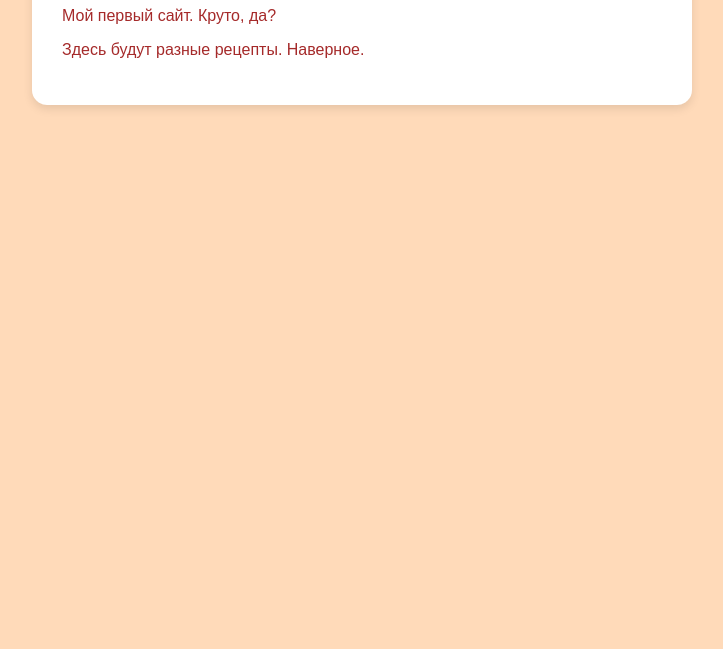
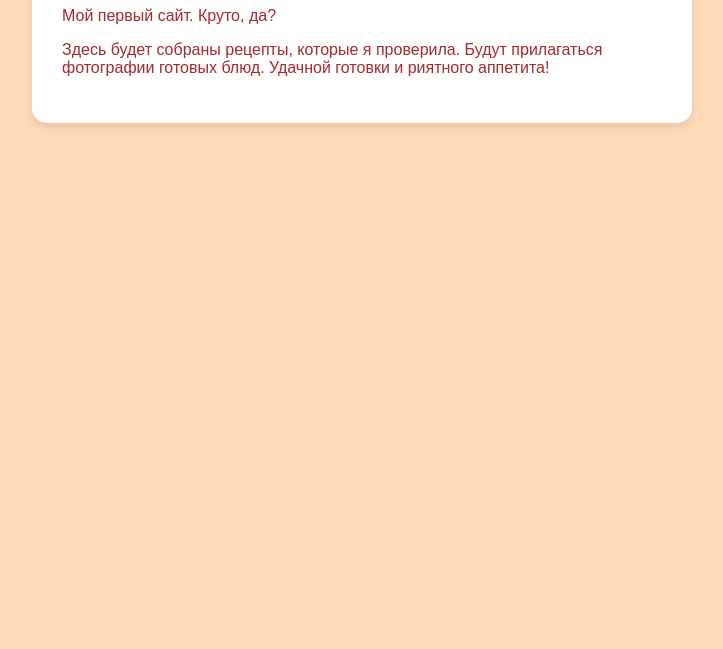
Before and after one commit to bvzgjkmpjdfntkz79-sketch/whity, a plain HTML site: page index.html in a window 1280 px wide. Shown: the part 151-800 px from the top of the page, without its empty margins (278-1001 px from the left). Drawn offline with Linux system fonts and the light colour scheme.

Commit message:
Add files via upload

```diff
--- a/index.html
+++ b/index.html
@@ -24,7 +24,7 @@
   <div class="container">
     <h1>Привет!</h1>
     <p>Мой первый сайт. Круто, да?</p>
-    <p>Здесь будут разные рецепты. Наверное.</p>
+    <p>Здесь будет собраны рецепты, которые я проверила. Будут прилагаться фотографии готовых блюд. Удачной готовки и риятного аппетита!</p>
     </div>
   </body>
 </html>
```
